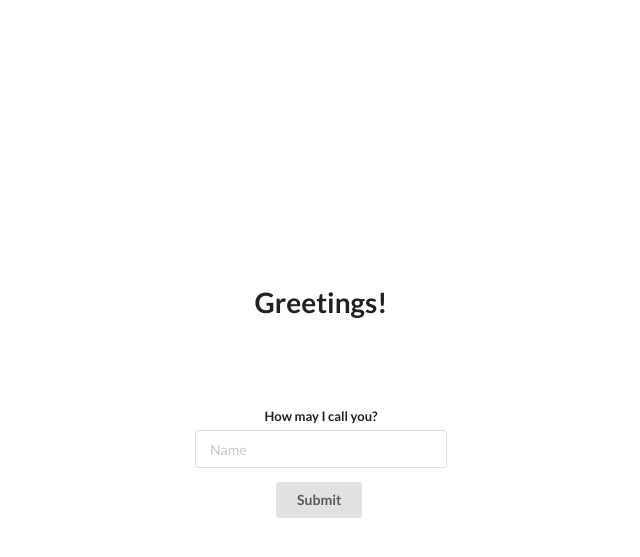
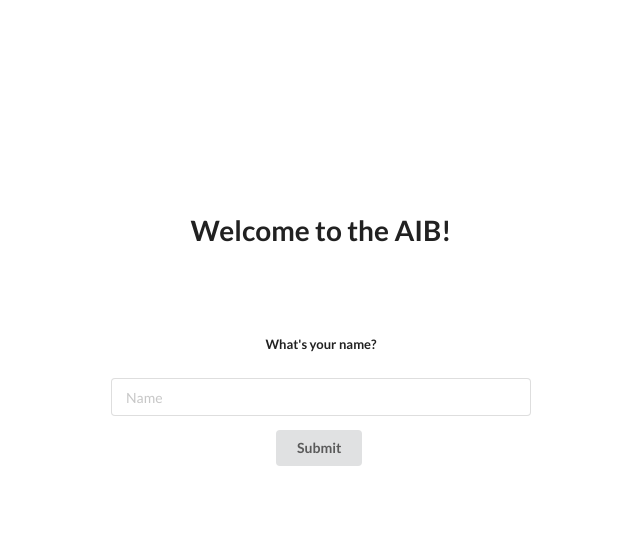
Before and after one commit to AlanLiu96/AibDelivery, a Flask app: template templates/name.html in a window 1280 px wide. Shown: the top 557 px of the page, without its empty margins (319-959 px from the left). Run offline with Flask 2, Linux system fonts and the light colour scheme; the template is opened without the code that fills it, so the values that code supplies are empty; some libraries are stand-ins or nearby versions.

Commit message:
Update name.html

```diff
--- a/templates/name.html
+++ b/templates/name.html
@@ -3,7 +3,7 @@
 <head>
 
 <link rel="stylesheet" type="text/css" href="https://cdnjs.cloudflare.com/ajax/libs/semantic-ui/2.2.13/semantic.css">
-	<script
+  <script
   src="https://code.jquery.com/jquery-3.1.1.min.js"
   integrity="sha256-hVVnYaiADRTO2PzUGmuLJr8BLUSjGIZsDYGmIJLv2b8="
   crossorigin="anonymous"></script>
@@ -13,15 +13,15 @@
 <body>
 
 <div class="ui one row stackable center aligned page grid">
-  <div class="column five wide">
+  <div class="column eight wide">
 
-    <h1 class="ui header"><br><br><br><br><br><br><br><br>Greetings!<br><br><br></h1>
+    <h1 class="ui header"><br><br><br><br><br><br>Welcome to the AIB!<br><br><br></h1>
 
 
 
     <form action="/name" method="post" class="ui form">
       <div class="field">
-        <label>How may I call you?</label>
+        <label>What's your name?<br><br></label>
         <input type="text" name="name" placeholder="Name">
       </div>
       <button class="ui button" type="submit">Submit</button>
```
